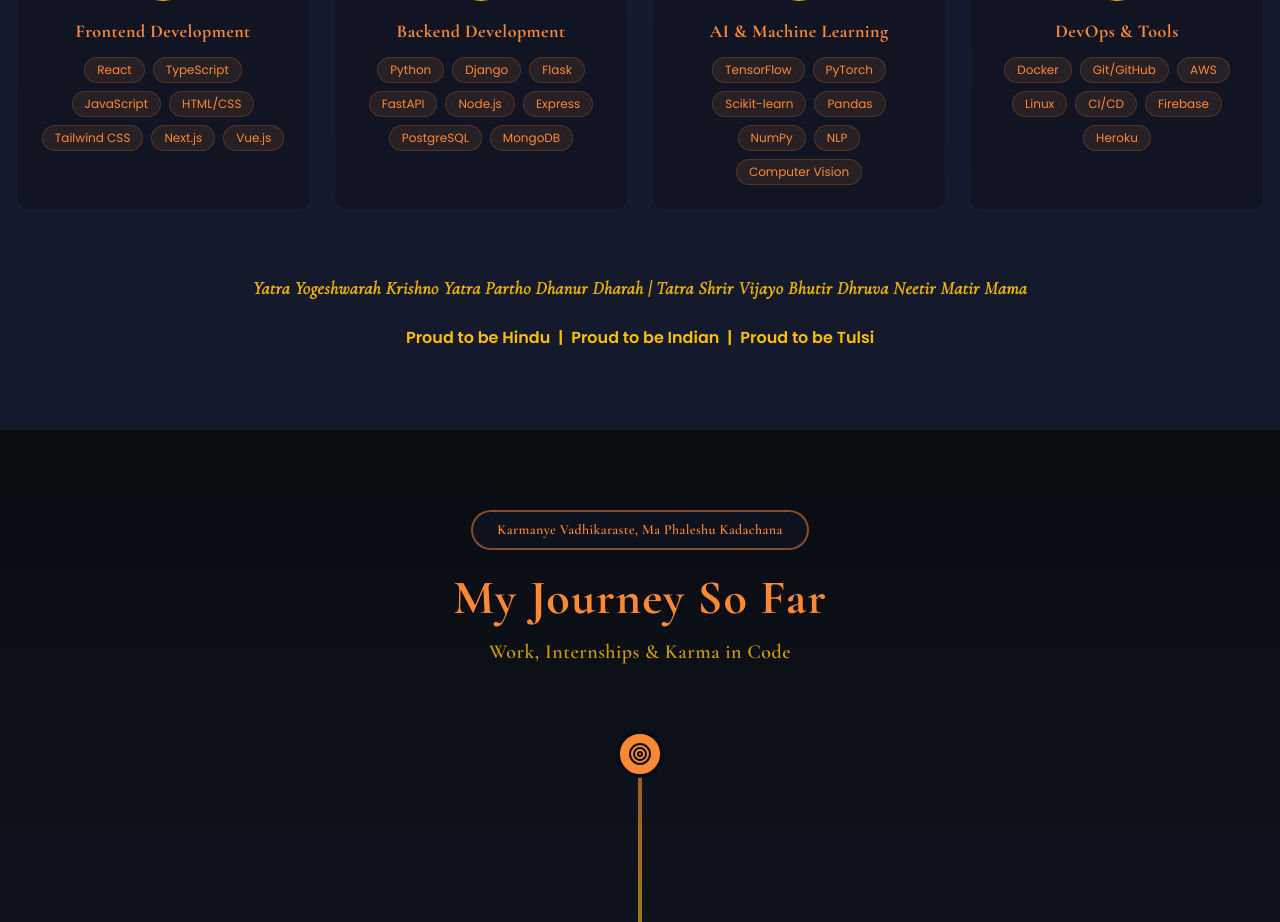
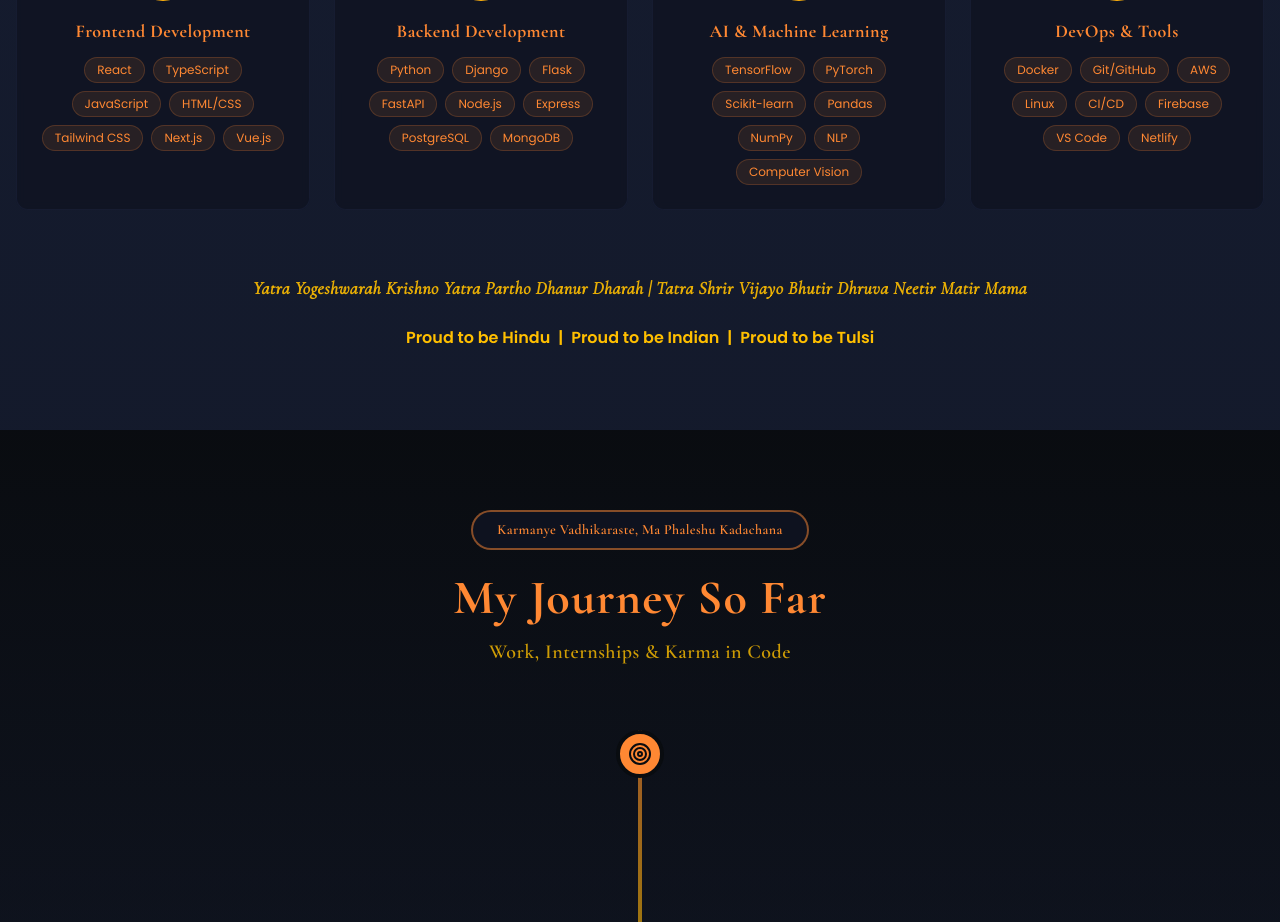
Before and after one commit to debarghya17/Tulsi, a React (Vite) app: page / in a window 1280 px wide. Shown: the part 1640-2562 px from the top of the page. Built offline with nearby package versions, Linux system fonts and the light colour scheme; a web font is replaced by a local one.

Commit message:
added skills

```diff
--- a/src/components/AboutSection.tsx
+++ b/src/components/AboutSection.tsx
@@ -20,7 +20,7 @@
     {
       title: "DevOps & Tools",
       icon: <Wrench className="w-8 h-8" />,
-      skills: ["Docker", "Git/GitHub", "AWS", "Linux", "CI/CD", "Firebase", "Heroku"]
+      skills: ["Docker", "Git/GitHub", "AWS", "Linux", "CI/CD", "Firebase", "VS Code", "Netlify"]
     }
   ];
 
```
